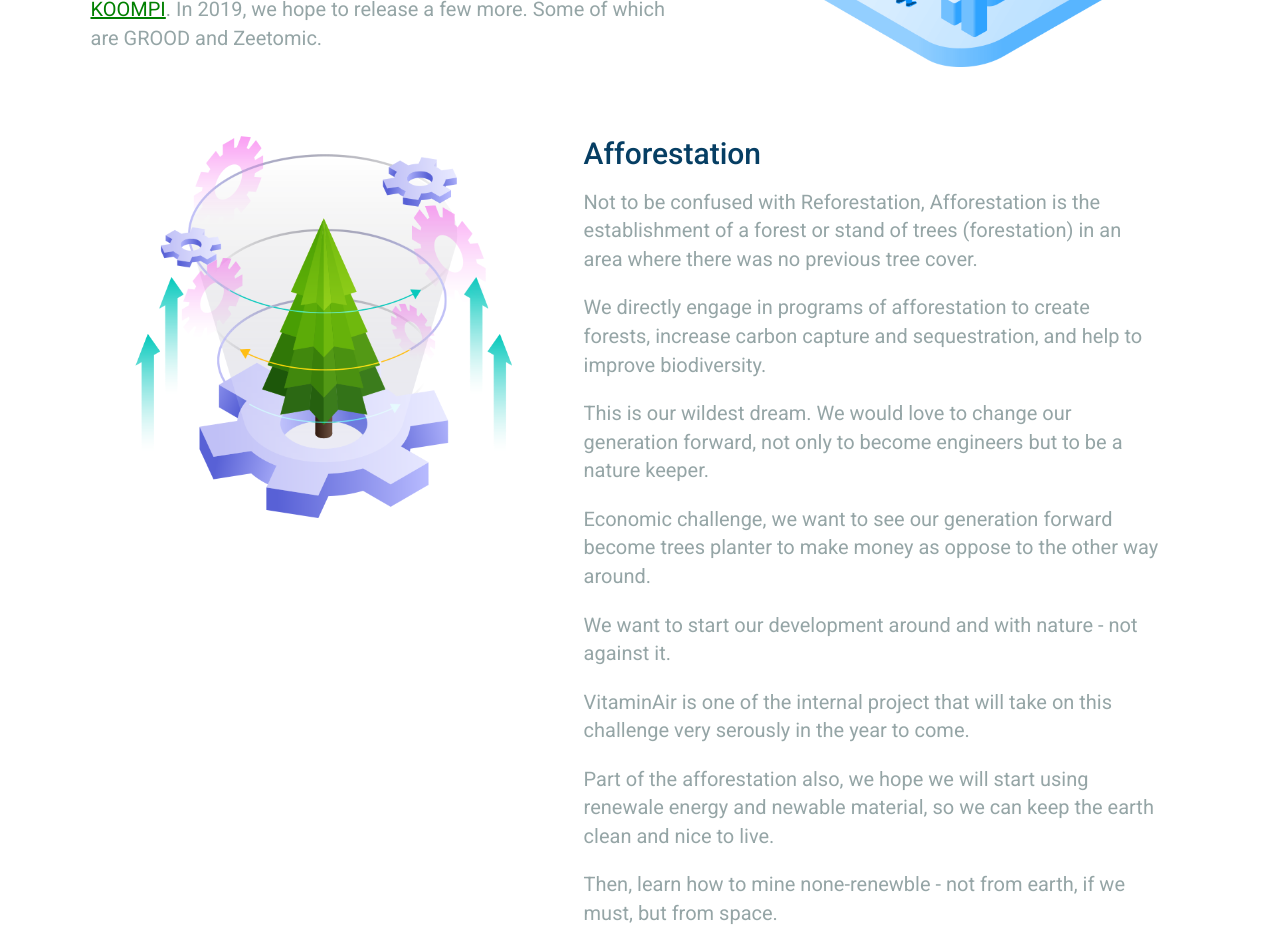
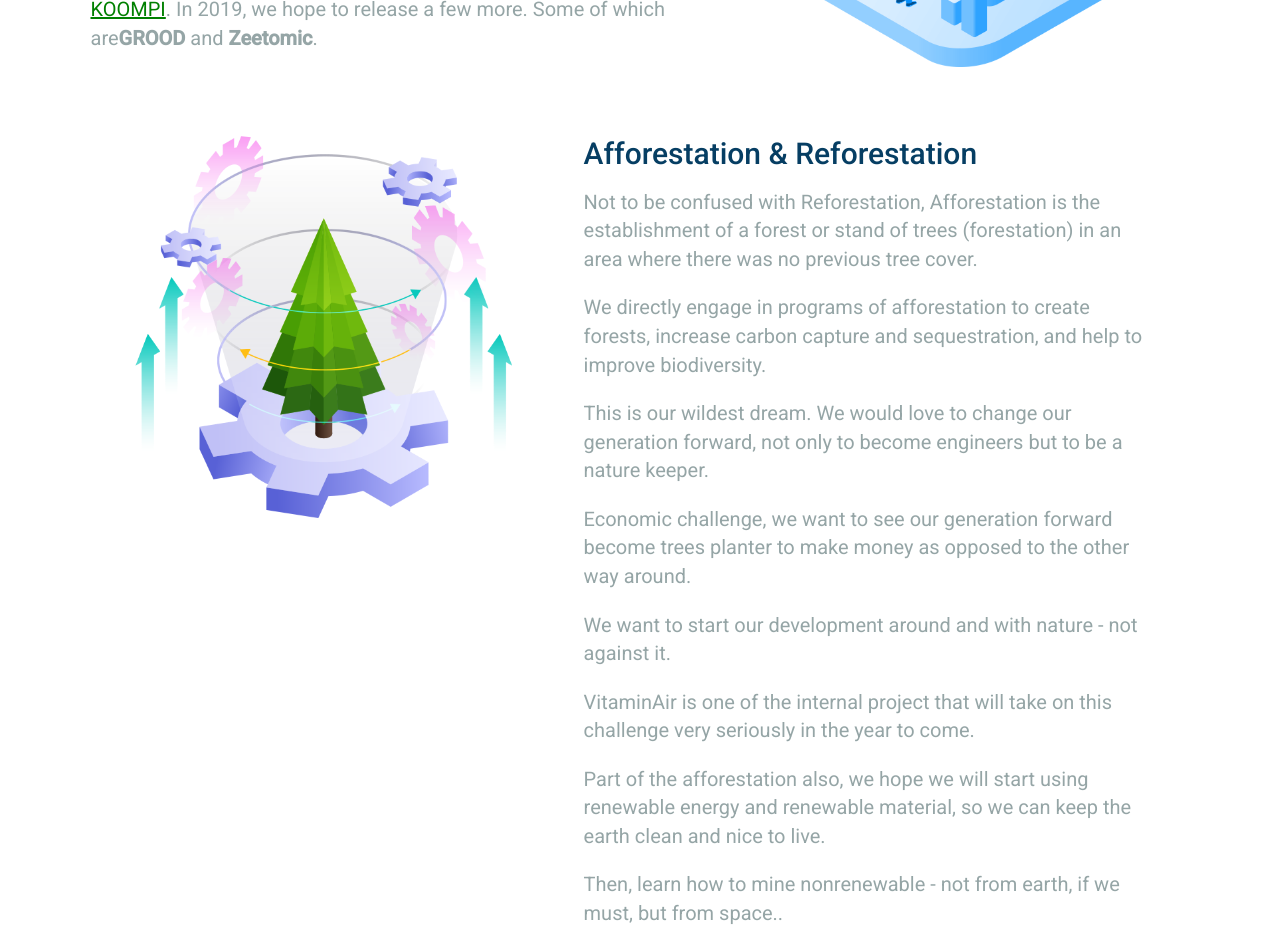
Before and after one commit to koompi/smallworld-react, a React (Create React App) app: page /what-we-do in a window 1280 px wide. Shown: the part 1320-2272 px from the top of the page. Built offline with nearby package versions, Linux system fonts and the light colour scheme.

Commit message:
reforestation part

```diff
--- a/src/components/what-we-can-do.jsx
+++ b/src/components/what-we-can-do.jsx
@@ -95,7 +95,7 @@ const WhatWeCanDo = () => {
                   <p>
                     The projects which focus its attention on decentralized &
                     P2P Application, Tokenization projects, hardware & software,
-                    robotic & automation, materials scient study.
+                    robotic & automation, materials science study.
                   </p>
                   <p>
                     Some idea become a venture and go to the market, for example
@@ -108,7 +108,7 @@ const WhatWeCanDo = () => {
                       KOOMPI
                     </a>
                     . In 2019, we hope to release a few more. Some of which are
-                    GROOD and Zeetomic.
+                    <b>GROOD</b> and <b>Zeetomic</b>.
                   </p>
                 </div>
               </div>
@@ -138,43 +138,41 @@ const WhatWeCanDo = () => {
               </div>
               <div className="column nine wide">
                 <div className="descTitle1">
-                  <h1>Afforestation</h1>
+                  <h1>Afforestation & Reforestation</h1>
                   <p>
-                    Not to be confused with Reforestation, Afforestation is the
-                    establishment of a forest or stand of trees (forestation) in
-                    an area where there was no previous tree cover.
+                  Not to be confused with Reforestation, Afforestation is the
+                  establishment of a forest or stand of trees (forestation)
+                  in an area where there was no previous tree cover.
                   </p>
                   <p>
-                    We directly engage in programs of afforestation to create
-                    forests, increase carbon capture and sequestration, and help
-                    to improve biodiversity.
+                  We directly engage in programs of afforestation to create forests,
+                  increase carbon capture and sequestration, and help to improve biodiversity.
+
                   </p>
                   <p>
-                    This is our wildest dream. We would love to change our
-                    generation forward, not only to become engineers but to be a
-                    nature keeper.
+                  This is our wildest dream. We would love to change our generation forward,
+                  not only to become engineers but to be a nature keeper.
                   </p>
                   <p>
-                    Economic challenge, we want to see our generation forward
-                    become trees planter to make money as oppose to the other
-                    way around.
+                  Economic challenge, we want to see our generation forward become
+                  trees planter to make money as opposed to the other way around.
                   </p>
                   <p>
-                    We want to start our development around and with nature -
-                    not against it.
+                  We want to start our development around and with nature -
+                  not against it.
                   </p>
                   <p>
-                    VitaminAir is one of the internal project that will take on
-                    this challenge very serously in the year to come.
+                  VitaminAir is one of the internal project that will take on
+                  this challenge very seriously in the year to come.
                   </p>
                   <p>
-                    Part of the afforestation also, we hope we will start using
-                    renewale energy and newable material, so we can keep the
-                    earth clean and nice to live.
+                  Part of the afforestation also, we hope we will start using
+                  renewable energy and renewable material,
+                  so we can keep the earth clean and nice to live.
                   </p>
                   <p>
-                    Then, learn how to mine none-renewble - not from earth, if
-                    we must, but from space.
+                  Then, learn how to mine nonrenewable - not from earth,
+                  if we must, but from space..
                   </p>
                 </div>
                 <div className="mobileimg1">
```
